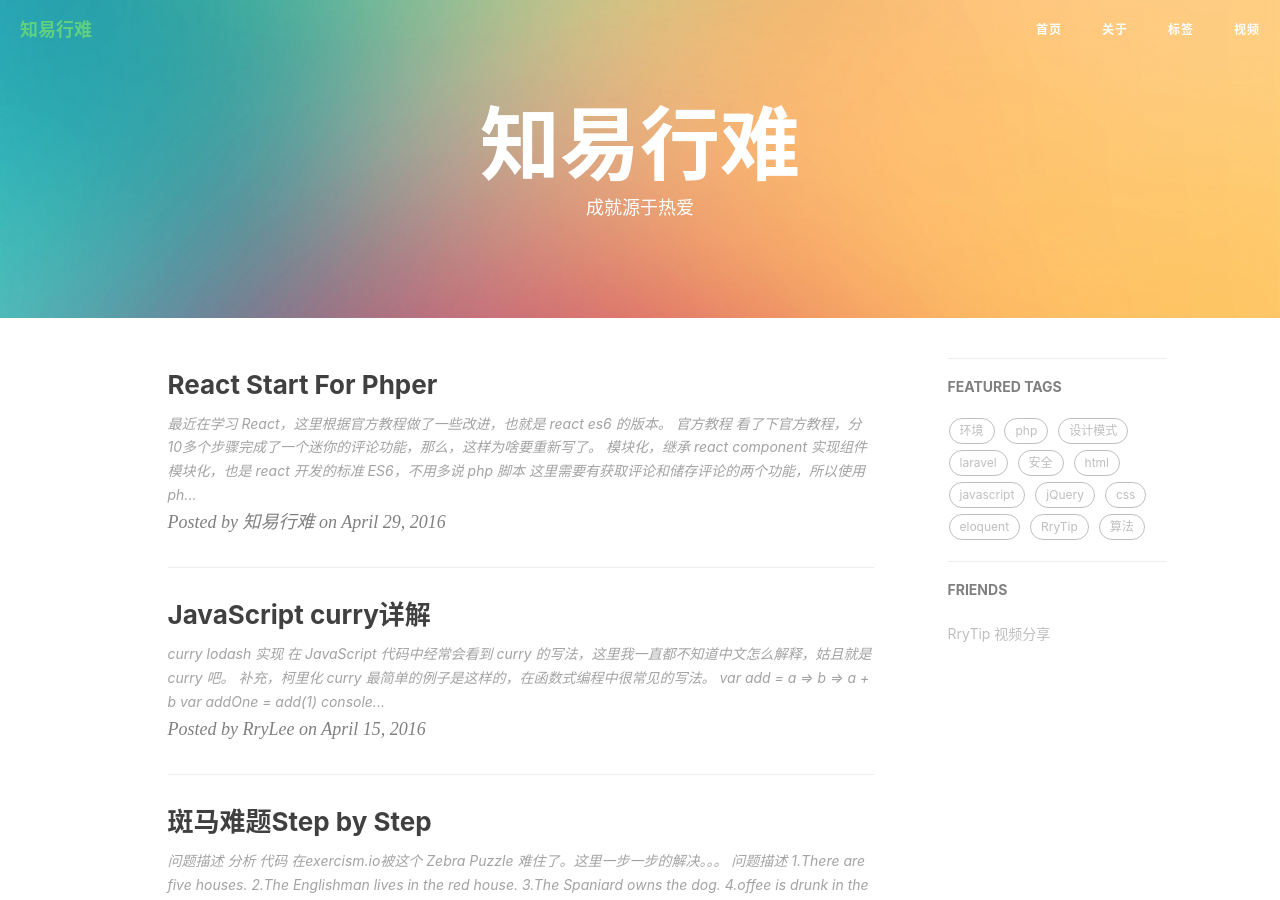
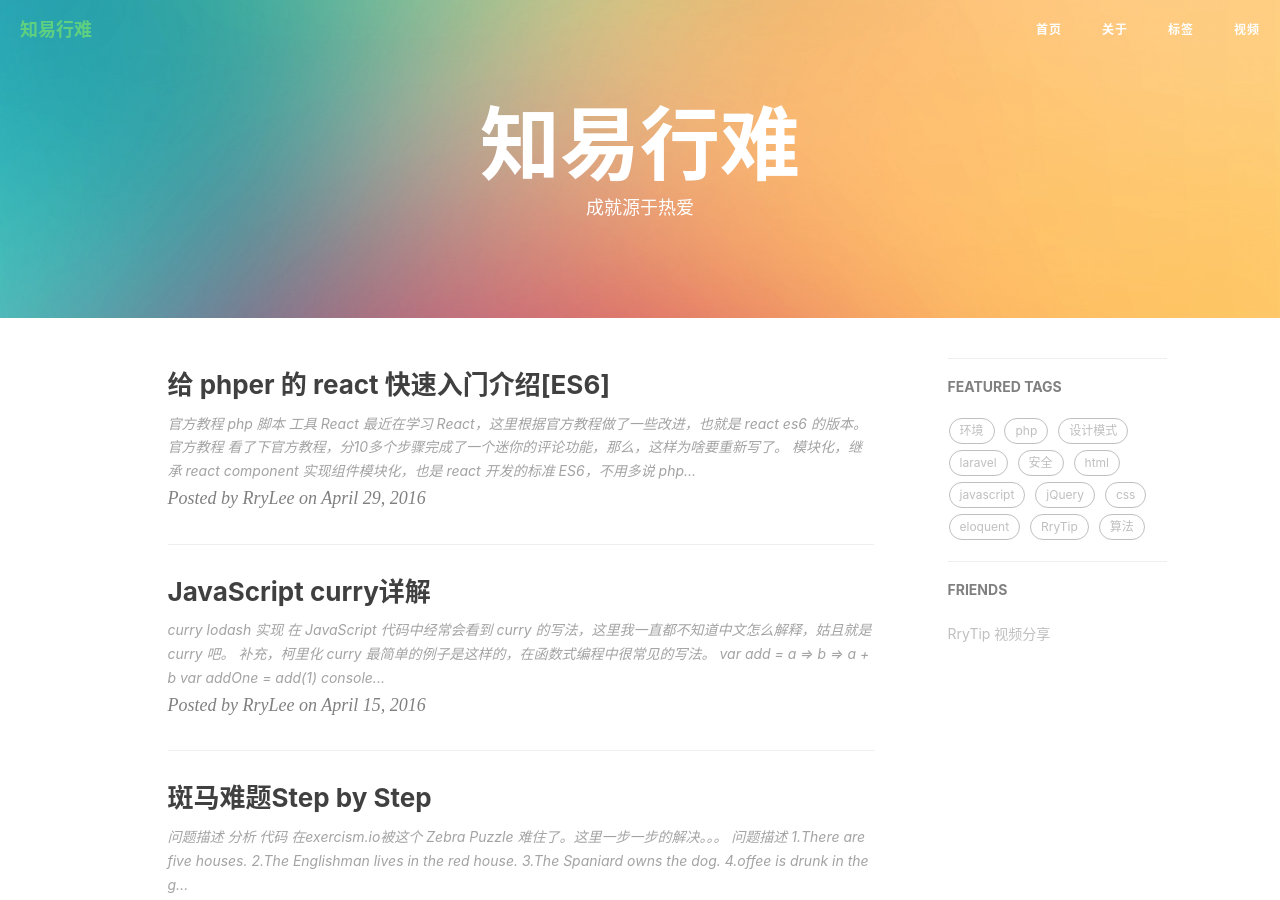
Before and after one commit to sword-jin/RryLee.github.io, a Jekyll site: the page built from index.html, in a window 1280 px wide and 900 px high. Built offline with Jekyll 4.4.1, drawn with Linux system fonts in a browser that asks for light colours; nearby versions of some CDN libraries; the list of posts is cut into pages by our own code; comment, search, counter and statistics services are not loaded.

Commit message:
Update 2016-04-29-react-start-for-phper.md

```diff
--- a/_posts/2016-04-29-react-start-for-phper.md
+++ b/_posts/2016-04-29-react-start-for-phper.md
@@ -1,3 +1,16 @@
+---
+layout: post
+title: "给 phper 的 react 快速入门介绍[ES6]"
+subtitle:   ""
+date:   2016-04-29
+author: "RryLee"
+tags:
+    - 算法
+---
+
+* content
+{:toc}
+
 > 最近在学习 [React](facebook.github.io/react/index.html)，这里根据[官方教程](http://facebook.github.io/react/docs/tutorial.html)做了一些改进，也就是 `react es6` 的版本。
 
 # 官方教程
```
